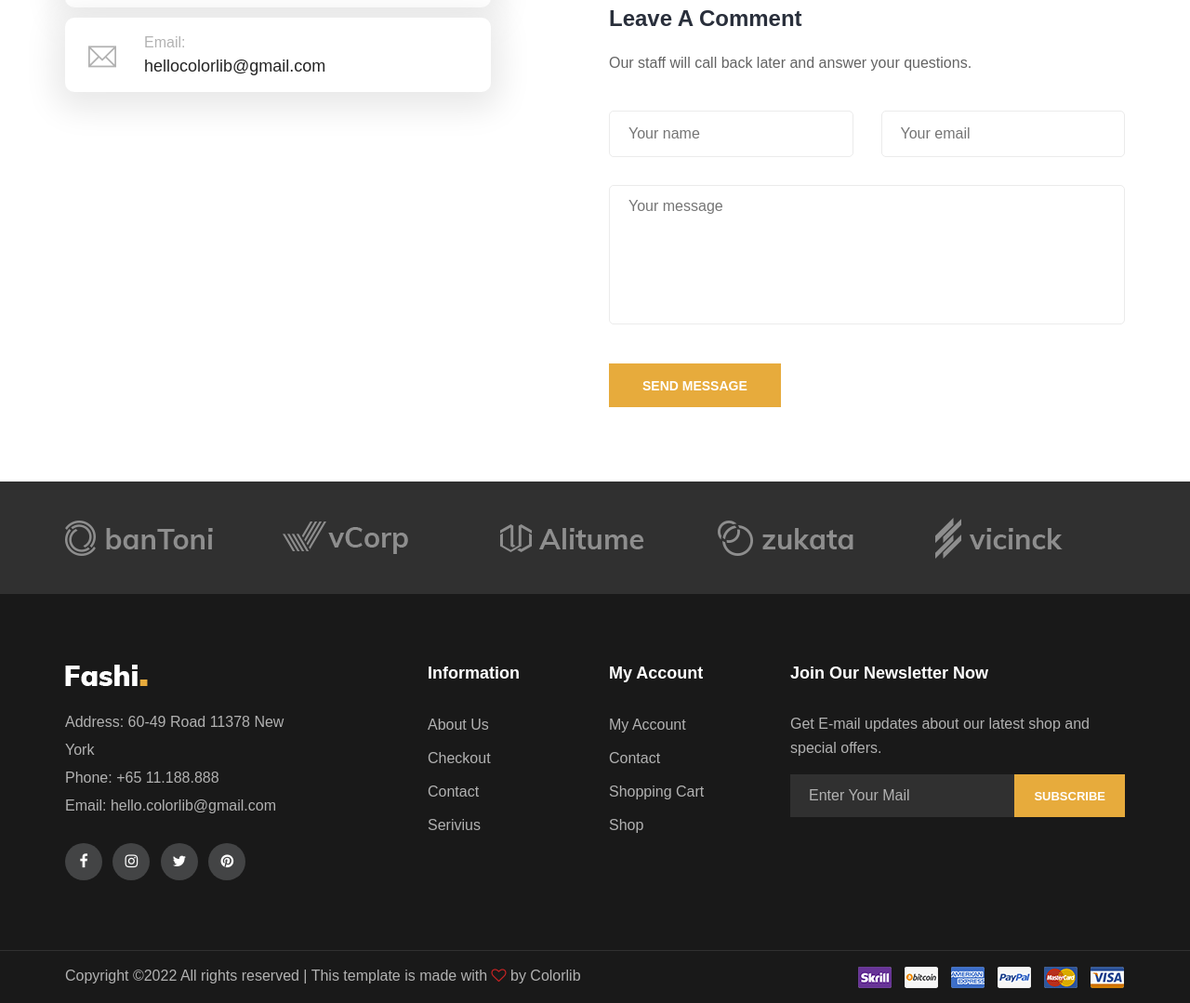
After one commit to AfifOsama/fashi_shop, a CodeIgniter 4 app: template app/Views/contact.php in a window 1280 px wide. The commit adds this page. Shown: the part 1369-2448 px from the top of the page at 93% size. Run offline with PHP 8.4 and a stand-in for CodeIgniter, Linux system fonts and the light colour scheme; the template is opened without the code that fills it, so the values that code supplies are empty; some libraries are stand-ins or nearby versions; some web fonts are replaced.

Commit message:
Added: contact view and maps, youtube videos embed added

```diff
--- a/app/Config/Routes.php
+++ b/app/Config/Routes.php
@@ -50,6 +50,7 @@ $routes->get('transaction', 'Transaksi::index', ['filter' => 'auth']);
 $routes->get('invoice/(:segment)', 'Transaksi::invoice', ['filter' => 'auth']);
 $routes->add('buy', 'Transaksi::buy', ['filter' => 'auth']);
 $routes->add('komentar/create', 'Komentar::create');
+$routes->add('contact', 'Home::contact');
 
 /*
  * --------------------------------------------------------------------
--- a/app/Controllers/Home.php
+++ b/app/Controllers/Home.php
@@ -8,4 +8,9 @@ class Home extends BaseController
     {
         return view('home');
     }
+
+    public function contact()
+    {
+        return view('contact');
+    }
 }
--- a/app/Views/components/header.php
+++ b/app/Views/components/header.php
@@ -1,5 +1,6 @@
 <?php
 $session = session();
+$uri = service('uri');
 ?>
 <!-- Header Section Begin -->
 <header class="header-section">
@@ -64,11 +65,11 @@ $session = session();
             </div>
             <nav class="nav-menu mobile-menu">
                 <ul>
-                    <li class="active"><a href="<?= site_url('/') ?>">Home</a></li>
-                    <li><a href="<?= site_url('shop') ?>">Shop</a></li>
-                    <li><a href="<?= site_url('contact') ?>">Contact</a></li>
+                    <li <?= ($uri->getSegment(1) == '') ? 'class="active"' : '' ?>><a href="<?= site_url('/') ?>">Home</a></li>
+                    <li <?= ($uri->getSegment(1) == 'shop') ? 'class="active"' : '' ?>><a href="<?= site_url('shop') ?>">Shop</a></li>
+                    <li <?= ($uri->getSegment(1) == 'contact') ? 'class="active"' : '' ?>><a href="<?= site_url('contact') ?>">Contact</a></li>
                     <?php if ($session->get('isLoggedIn')) : ?>
-                        <li><a href="<?= site_url('transaction') ?>">Transaction</a></li>
+                        <li <?= ($uri->getSegment(1) == 'transaction') ? 'class="active"' : '' ?>><a href="<?= site_url('transaction') ?>">Transaction</a></li>
                     <?php endif ?>
                 </ul>
             </nav>
--- /dev/null
+++ b/app/Views/contact.php
@@ -0,0 +1,98 @@
+<?= $this->extend('layout') ?>
+<?= $this->section('content') ?>
+<!-- Breadcrumb Section Begin -->
+<div class="breacrumb-section">
+    <div class="container">
+        <div class="row">
+            <div class="col-lg-12">
+                <div class="breadcrumb-text">
+                    <a href="#"><i class="fa fa-home"></i> Home</a>
+                    <span>Contact</span>
+                </div>
+            </div>
+        </div>
+    </div>
+</div>
+<!-- Breadcrumb Section Begin -->
+
+<!-- Map Section Begin -->
+<div class="map spad">
+    <div class="container">
+        <div class="map-inner">
+            <iframe src="https://www.google.com/maps/embed?pb=!1m18!1m12!1m3!1d15843.692667170411!2d107.59952531339177!3d-6.8997924482441535!2m3!1f0!2f0!3f0!3m2!1i1024!2i768!4f13.1!3m3!1m2!1s0x2e68e65b8232b563%3A0xa196777c30b4c4ff!2sCiwalk%20Looby!5e0!3m2!1sen!2sid!4v1656649353174!5m2!1sen!2sid" width="600" height="450" style="border:0;" allowfullscreen="" loading="lazy" referrerpolicy="no-referrer-when-downgrade"></iframe> </iframe>
+            <div class="icon">
+                <i class="fa fa-map-marker"></i>
+            </div>
+        </div>
+    </div>
+</div>
+<!-- Map Section Begin -->
+
+<!-- Contact Section Begin -->
+<section class="contact-section spad">
+    <div class="container">
+        <div class="row">
+            <div class="col-lg-5">
+                <div class="contact-title">
+                    <h4>Contacts Us</h4>
+                    <p>Contrary to popular belief, Lorem Ipsum is simply random text. It has roots in a piece of
+                        classical Latin literature from 45 BC, maki years old.</p>
+                </div>
+                <div class="contact-widget">
+                    <div class="cw-item">
+                        <div class="ci-icon">
+                            <i class="ti-location-pin"></i>
+                        </div>
+                        <div class="ci-text">
+                            <span>Address:</span>
+                            <p>60-49 Road 11378 New York</p>
+                        </div>
+                    </div>
+                    <div class="cw-item">
+                        <div class="ci-icon">
+                            <i class="ti-mobile"></i>
+                        </div>
+                        <div class="ci-text">
+                            <span>Phone:</span>
+                            <p>+65 11.188.888</p>
+                        </div>
+                    </div>
+                    <div class="cw-item">
+                        <div class="ci-icon">
+                            <i class="ti-email"></i>
+                        </div>
+                        <div class="ci-text">
+                            <span>Email:</span>
+                            <p>hellocolorlib@gmail.com</p>
+                        </div>
+                    </div>
+                </div>
+            </div>
+            <div class="col-lg-6 offset-lg-1">
+                <iframe width="560" height="315" src="https://www.youtube.com/embed/UXcZwux8jBQ" title="YouTube video player" frameborder="0" allow="accelerometer; autoplay; clipboard-write; encrypted-media; gyroscope; picture-in-picture" allowfullscreen></iframe>
+                <div class="contact-form">
+                    <div class="leave-comment">
+                        <h4>Leave A Comment</h4>
+                        <p>Our staff will call back later and answer your questions.</p>
+                        <form action="#" class="comment-form">
+                            <div class="row">
+                                <div class="col-lg-6">
+                                    <input type="text" placeholder="Your name">
+                                </div>
+                                <div class="col-lg-6">
+                                    <input type="text" placeholder="Your email">
+                                </div>
+                                <div class="col-lg-12">
+                                    <textarea placeholder="Your message"></textarea>
+                                    <button type="submit" class="site-btn">Send message</button>
+                                </div>
+                            </div>
+                        </form>
+                    </div>
+                </div>
+            </div>
+        </div>
+    </div>
+</section>
+<!-- Contact Section End -->
+<?= $this->endSection() ?>
```
